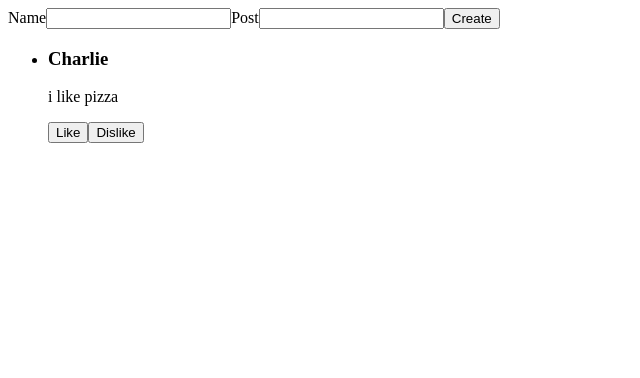
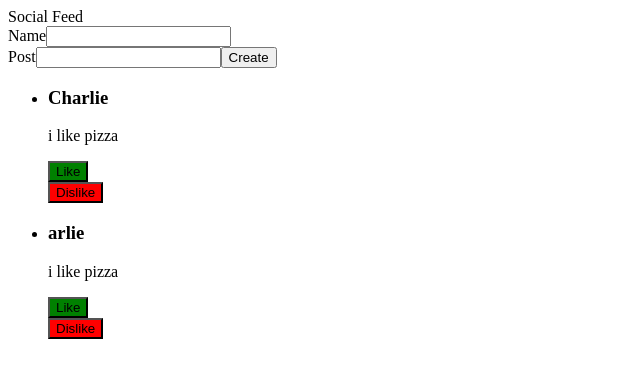
Before and after one commit to charliebrown1221/Social-Feed, a React (Create React App) app: page / in a window 1280 px wide. Shown: the top 378 px of the page, without its empty margins (0-640 px from the left). Built offline with nearby package versions, Linux system fonts and the light colour scheme; the HTML template or start-up script is replaced by a standard one.

Commit message:
created post.css + added toggle(bug)+creatPost done+edited navBar+fixed error

```diff
--- a/package.json
+++ b/package.json
@@ -3,9 +3,14 @@
   "version": "0.1.0",
   "private": true,
   "dependencies": {
+    "@fortawesome/fontawesome-svg-core": "^6.1.1",
+    "@fortawesome/free-regular-svg-icons": "^6.1.1",
+    "@fortawesome/free-solid-svg-icons": "^6.1.1",
+    "@fortawesome/react-fontawesome": "^0.1.18",
     "@testing-library/jest-dom": "^5.16.4",
     "@testing-library/react": "^13.3.0",
     "@testing-library/user-event": "^13.5.0",
+    "babel-plugin-macros": "^3.1.0",
     "react": "^18.1.0",
     "react-dom": "^18.1.0",
     "react-scripts": "5.0.1",
--- a/src/App.js
+++ b/src/App.js
@@ -2,14 +2,15 @@ import React, {useState}from 'react';
 import CreatePost from './components/CreatePost';
 import NavBar from './components/NavBar'
 import PostMapper from './components/PostMapper';
+import "./index.css"
 
 
 function App() {
-    const [posts, setPosts]= useState([{name:'Charlie',text:'i like pizza',isLiked:false,isDisliked:false,id:1}])
+    const [posts, setPosts]= useState([{name:'Charlie',text:'i like pizza',isLiked:false,isDisliked:false},{name:'arlie',text:'i like pizza',isLiked:false,isDisliked:false}])
 
      function addNewEntry(post){
       let tempPost =[ ...posts, post];
-
+    console.log(tempPost)
       setPosts(tempPost);
      }
 
--- a/src/components/CreatePost.jsx
+++ b/src/components/CreatePost.jsx
@@ -4,11 +4,13 @@ const CreatePost = (props) => {
     const [name, setName]=useState('')
     const [text, setText]=useState('')
 
-    function handelSubmit(event){
+    function handelPost(event){
         event.preventDefault();
         let newEntry ={
-           Name: name,
-            Post: text
+            name: name,
+            text: text,
+            isLiked:false,
+            isDisliked: false
         };
         console.log(newEntry);
         props.addNewEntryProperty(newEntry)
@@ -16,12 +18,16 @@ const CreatePost = (props) => {
 
 
     return (
-        <form onSubmit={handelSubmit}>
+        <form onSubmit={handelPost}>
+            <div>
            <label>Name</label>
               <input type="text" value={name} onChange={(event)=> setName(event.target.value)}/>
+              </div>
+              <div>
               <label>Post</label>
               <input type="text" value={text} onChange={(event)=> setText(event.target.value)} />
               <button type="submit">Create</button>
+              </div>
 
         </form>
 
--- a/src/components/NavBar.jsx
+++ b/src/components/NavBar.jsx
@@ -2,7 +2,7 @@ import React from 'react'
 
 const NaveBar = (props) => {
     return (
-        <header></header>
+        <header>Social Feed</header>
      );
 }
 
--- a/src/components/Post.jsx
+++ /dev/null
@@ -1,14 +0,0 @@
-import React from 'react'
-
-const Post = ({post}) => {
-    return (
-        <div>
-           <h3>{post.name}</h3>
-           <p>{post.text}</p>
-           <button>Like</button>
-           <button>Dislike</button>
-        </div>
-     );
-}
-
-export default Post;
--- /dev/null
+++ b/src/components/Post/Post.css
@@ -0,0 +1,12 @@
+.liked-colorOn{
+    background-color: green;
+}
+.liked-colorOff{
+    background-color: gray;
+}
+.disliked-colorOn{
+    background-color: red;
+}
+.disliked-colorOff{
+    background-color: gray;
+}
--- /dev/null
+++ b/src/components/Post/Post.jsx
@@ -0,0 +1,29 @@
+import React,{useState} from 'react'
+import "./Post.css"
+const Post = ({post}) => {
+    const [color, setColor]=useState(false)
+    const toggle=()=>{
+      setColor(!color);
+    }
+
+    const [colors, setColors]=useState(false)
+    const toggles=()=>{
+      setColors(!colors);
+    }
+
+
+    return (
+        <div>
+           <h3>{post.name}</h3>
+           <p>{post.text}</p>
+           <div >
+           <button onClick={toggle} className={"liked-colorOn" +(color ? "liked-colorOff":'')}>{color ? 'Like':'Like'} </button>
+           </div>
+           <div>
+           <button onClick={toggles} className={"disliked-colorOn" +(colors ? "disliked-colorOff":'')}>{colors ? 'Dislike':'Dislike'}</button>
+           </div>
+        </div>
+     );
+}
+
+export default Post;
--- a/src/components/PostMapper.jsx
+++ b/src/components/PostMapper.jsx
@@ -1,5 +1,5 @@
 import React from 'react'
-import Post from './Post';
+import Post from './Post/Post';
 
 const PostMapper = ({array}) => {
     return (
```
Also changed, not shown: 1 other file (tests, documents, lock files or other folders).
